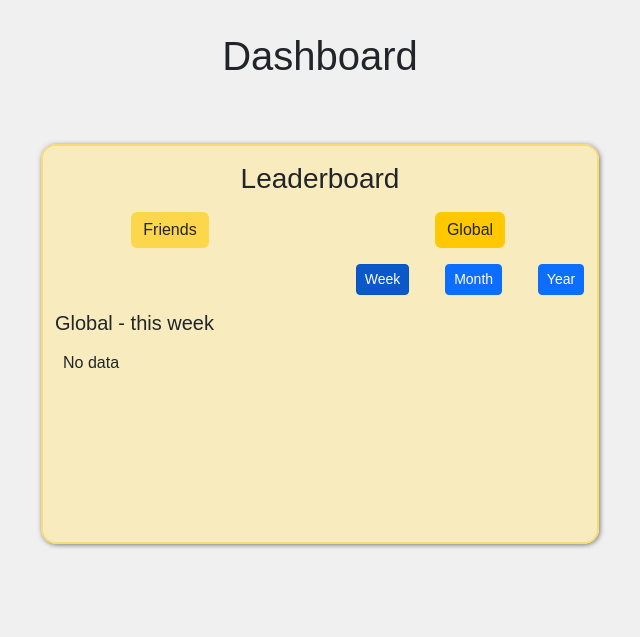
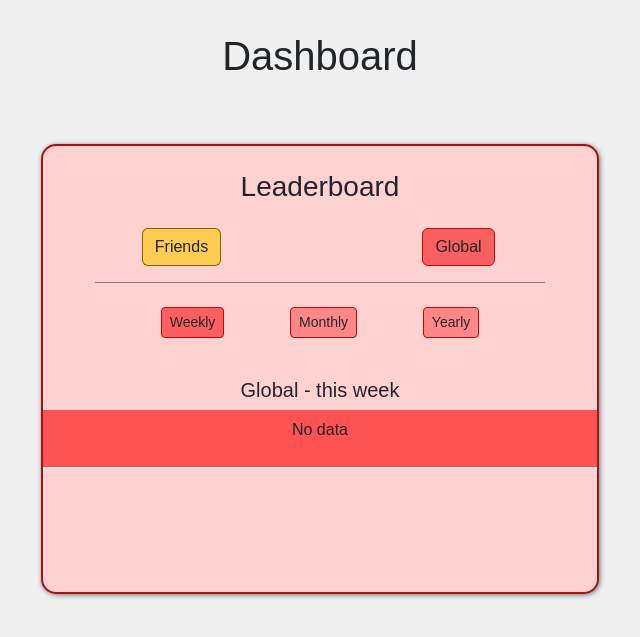
Before and after one commit to aysinakpinar/team_project_galaxy, a Flask app: page /dashboard/global-leaderboard in a window 1280 px wide. Shown: the part 56-693 px from the top of the page, without its empty margins (320-960 px from the left). Run offline with Flask 3, Linux system fonts and the light colour scheme; parts of the project's set-up code (start-up, migrations or seed data) failed here and were passed over.

Commit message:
leaderboard(update): update leaderboard

```diff
--- a/blueprints/dashboard.py
+++ b/blueprints/dashboard.py
@@ -72,7 +72,6 @@ def friends_leaderboard():
         elif form.friends_yearly.data:
             points_period = "year"
             friends_with_points = get_friends_points("yearly")
-        print(friends_with_points)
         return render_template("dashboard.html", form=form, friends_with_points=friends_with_points, points_period=points_period)
     return render_template("dashboard.html", form=form, friends_with_points=friends_with_points, points_period=points_period)
 
--- a/seeds/exercise_seed.py
+++ b/seeds/exercise_seed.py
@@ -1,7 +1,10 @@
+import sys
+import os
 from datetime import datetime
 from extension import db
-from app import create_app  # Replace 'your_app' with your actual Flask app name
 from models.exercise import ExerciseModel
+from app import create_app
+
 
 def seed_exercises():
     # Sample exercises data
--- a/templates/dashboard.html
+++ b/templates/dashboard.html
@@ -8,24 +8,61 @@
     .leaderboard {
         width: 50%;
         border-radius: 15px;
-        min-width: 450px;
-        height: 400px;
+        min-width: 350px;
+        height: 450px;
         overflow: auto;
-        background-color:#f8ecbf;
+        background-color: #f8ecbf;
         box-shadow: 1px 1px 5px rgb(119, 119, 119);
-        border:2px solid #f8db73;
+        border: 2px solid #d6a800;
+    }
+
+    .leaderboard-global {
+        background-color: #ffd2d2;
+        border: 2px solid #a31414;
     }
     .leaderboard-form {
-        width: 300px;
+        width: 50%;
+        max-width: 450px;
     }
     .leaderboard-button {
-        border: none;
         background-color: #ffc8009a;
+        border: 1px solid #826600fb;
     }
-    .leaderboard-button.active, .leaderboard-button:hover  {
+    .leaderboard-button.active,
+    .leaderboard-button:hover {
         background-color: #ffc800;
+        border: 1px solid #826600fb;
     }
 
+    .leaderboard-button-global {
+        background-color: #ff8787;
+        border: 1px solid #be0c0c;
+    }
+    .leaderboard-button-global.active,
+    .leaderboard-button-global:hover {
+        background-color: #fc5f5f;
+        border: 1px solid #be0c0c;
+    }
+    .leaderboard__friends-list {
+        background-color: #ffda53;
+        border-top: 0.5px solid gray;
+    }
+    .leaderboard__friends-list div:nth-child(even) {
+        background-color: #ffe482;
+    }
+
+    #friends-buttons-container {
+        border-top: 0.5px solid gray;
+    }
+    .leaderboard__users-list {
+        background-color: #ff5353;
+    }
+    .leaderboard__users-list div:nth-child(even) {
+        background-color: rgb(255, 130, 130);
+    }
+    #global-buttons-container {
+        border-top: 0.5px solid gray;
+    }
 </style>
 
 {% endblock %}
@@ -34,10 +71,15 @@
 <div class="d-flex flex-column align-items-center mt-4">
     <h1 class="mt-2">Dashboard</h1>
     <!-- LEADERBOARD SECTION -------- START -->
-    <div class="leaderboard-container d-flex flex-column align-items-center mt-5">
-        <section class="leaderboard d-flex flex-column align-items-center mt-2">
-            <h3 class="my-3">Leaderboard</h3>
-            <div class="d-flex">
+    <div
+        class="leaderboard-container d-flex flex-column align-items-center mt-5"
+    >
+        <section
+            class="leaderboard {% if users_with_points %}leaderboard-global{% endif %} d-flex flex-column align-items-center mt-2"
+        >
+            <h3 class="my-4">Leaderboard</h3>
+            <div class="d-flex w-100">
+                <!-- Friends form -->
                 <form
                     method="post"
                     action="{{ url_for('dashboard.friends_leaderboard') }}"
@@ -54,31 +96,8 @@
                             value="Friends"
                         />
                     </div>
-                    {% if not users_with_points %}
-                    <!-- monthly, yearly buttons -->
-                    <div id="friends-buttons-container" class="d-flex justify-content-evenly my-3">
-                        <input
-                            type="submit"
-                            name="friends_weekly"
-                            value="Week"
-                            class="btn btn-primary btn-sm {% if points_period=='week' %}active{% endif %}"
-                        />
-                        <input
-                            type="submit"
-                            name="friends_monthly"
-                            value="Month"
-                            class="btn btn-primary btn-sm {% if points_period=='month' %}active{% endif %}"
-                        />
-                        <input
-                            type="submit"
-                            name="friends_yearly"
-                            value="Year"
-                            class="btn btn-primary btn-sm {% if points_period=='year' %}active{% endif %}"
-                        />
-                        <input type="hidden" name="action" id="action" />
-                    </div>
-                    {% endif %}
                 </form>
+                <!-- Global form -->
                 <form
                     method="post"
                     action="{{ url_for('dashboard.global_leaderboard') }}"
@@ -89,83 +108,152 @@
                     <!-- button to friends -->
                     <div class="d-flex justify-content-center">
                         <input
-                            class="btn leaderboard-button {% if users_with_points %}active{% endif %}"
+                            class="btn leaderboard-button leaderboard-button-global {% if users_with_points %}active{% endif %}"
                             type="submit"
                             name="all_users"
                             value="Global"
                         />
                     </div>
-                    {% if users_with_points|length > 0 %}
-                    <!-- show only if getting users_with_points from the blueprint -->
+                </form>
+            </div>
+            <!-- FRIENDS - yearly, monthly buttons form -->
+            {% if friends_with_points|length > 0 and not users_with_points %}
+            <form
+                method="post"
+                action="{{ url_for('dashboard.friends_leaderboard') }}"
+                class="d-flex flex-column leaderboard-form w-100 my-3"
+            >
+                <!-- CSRF Token  is required by the wtforms library -->
+                {{ form.hidden_tag() }}
                 <!-- monthly, yearly buttons -->
-                    <div id="global-buttons-container" class="d-flex justify-content-evenly my-3">
+                <div
+                    id="friends-buttons-container"
+                    class="d-flex justify-content-evenly py-4"
+                >
                     <input
                         type="submit"
-                            name="all_users_weekly"
-                            value="Week"
-                            class="btn btn-primary btn-sm {% if points_period=='week' %}active{% endif %}"
+                        name="friends_weekly"
+                        value="Weekly"
+                        class="btn leaderboard-button btn-sm {% if points_period=='week' %}active{% endif %}"
                     />
                     <input
                         type="submit"
-                            name="all_users_monthly"
-                            value="Month"
-                            class="btn btn-primary btn-sm {% if points_period=='month'%}active{% endif %}"
+                        name="friends_monthly"
+                        value="Monthly"
+                        class="btn leaderboard-button btn-sm {% if points_period=='month' %}active{% endif %}"
                     />
                     <input
                         type="submit"
-                            name="all_users_yearly"
-                            value="Year"
-                            class="btn btn-primary btn-sm {% if points_period=='year' %}active{% endif %}"
+                        name="friends_yearly"
+                        value="Yearly"
+                        class="btn leaderboard-button btn-sm {% if points_period=='year' %}active{% endif %}"
                     />
                     <input type="hidden" name="action" id="action" />
                 </div>
                 {% endif %}
             </form>
+            <!-- GLOBAL - yearly, monthly buttons form -->
+            {% if users_with_points|length > 0 and not friends_with_points %}
+            <form
+                method="post"
+                action="{{ url_for('dashboard.global_leaderboard') }}"
+                class="d-flex flex-column leaderboard-form w-100 my-3"
+            >
+                <!-- CSRF Token  is required by the wtforms library -->
+                {{ form.hidden_tag() }}
+                <!-- show only if getting users_with_points from the blueprint -->
+                <!-- monthly, yearly buttons -->
+                <div
+                    id="global-buttons-container"
+                    class="d-flex justify-content-evenly py-4"
+                >
+                    <input
+                        type="submit"
+                        name="all_users_weekly"
+                        value="Weekly"
+                        class="btn leaderboard-button leaderboard-button-global btn-sm {% if points_period=='week' %}active{% endif %}"
+                    />
+                    <input
+                        type="submit"
+                        name="all_users_monthly"
+                        value="Monthly"
+                        class="btn leaderboard-button leaderboard-button-global btn-sm {% if points_period=='month'%}active{% endif %}"
+                    />
+                    <input
+                        type="submit"
+                        name="all_users_yearly"
+                        value="Yearly"
+                        class="btn leaderboard-button leaderboard-button-global btn-sm {% if points_period=='year' %}active{% endif %}"
+                    />
+                    <input type="hidden" name="action" id="action" />
                 </div>
-            <div class="container">
-                {% if users_with_points %}
+            </form>
+            {% endif %}
+            <!-- GLOBAL table -->
+            {% if users_with_points and not friends_with_points %}
             <h5>Global - this {{ points_period }}</h5>
-                {% for user in users_with_points %}
+            {% endif %}
+            <div
+                class="w-100 d-flex align-items-center flex-column leaderboard__users-list"
+            >
+                {% if users_with_points and not friends_with_points %} {% for
+                user in users_with_points %}
                 <!-- if user id = 0 -->
+                <!-- TODO: HERE -->
                 {% if user[0] != 0 %}
-                <div>
-                    <div class="d-flex p-2">
-                        <p>{{ loop.index }}</p>
-                        <p>{{ user[1] }}</p>
-                        <p>{{ user[2] }}</p>
+                <div
+                    class="w-100 d-flex flex-column justify-content-space-between"
+                >
+                    <div
+                        class="d-flex justify-content-evenly align-items-center w-100"
+                    >
+                        <div class="d-flex align-items-center">
+                            <span class="mx-2 px-1 py-3">{{ loop.index }}</span>
+                            <span class="mx-2 px-1 py-3">{{ user[1] }}</span>
+                        </div>
+                        <span>{{ user[2] }}</span>
+                    </div>
                 </div>
                 {% else %}
                 <!-- else display no data -->
                 <div class="d-flex p-2">
                     <p>No data</p>
                 </div>
-                    {% endif %} {% endfor %}
+                {% endif %} {% endfor %} {% endif %}
             </div>
-                {% endif %}
-            </div>
-            <div class="container">
+            <!-- FRIENDS table -->
             {% if friends_with_points and not users_with_points %}
             <h5>Friends - this {{ points_period }}</h5>
-                {% for friend in friends_with_points %}
+            {% endif %}
+            <div
+                class="w-100 d-flex align-items-center flex-column leaderboard__friends-list"
+            >
+                {% if friends_with_points and not users_with_points %} {% for
+                friend in friends_with_points %}
                 <!-- if friend id = 0 -->
                 {% if friend[0] != 0 %}
-                <div>
-                    <div class="d-flex p-2">
-                        <p>{{ loop.index }}</p>
-                        <p>{{ friend[1] }}</p>
-                        <p>{{ friend[2] }}</p>
+                <div
+                    class="w-100 d-flex flex-column justify-content-space-between"
+                >
+                    <div
+                        class="d-flex justify-content-evenly align-items-center w-100"
+                    >
+                        <div class="d-flex align-items-center">
+                            <span class="mx-2 px-1 py-3">{{ loop.index }}</span>
+                            <span class="mx-2 px-1 py-3">{{ friend[1] }}</span>
+                        </div>
+                        <span>{{ friend[2] }}</span>
+                    </div>
                 </div>
                 {% else %}
                 <!-- else display no data -->
                 <div class="d-flex p-2">
                     <p>No data</p>
                 </div>
-                    {% endif %} {% endfor %}
-                </div>
-                {% endif %}
-            </div>
+                {% endif %} {% endfor %} {% endif %}
             </div>
         </section>
+    </div>
 
     <!-- LEADERBOARD SECTION ---- END -->
 </div>
```
Lines whose indentation alone changed are shown as unchanged.
